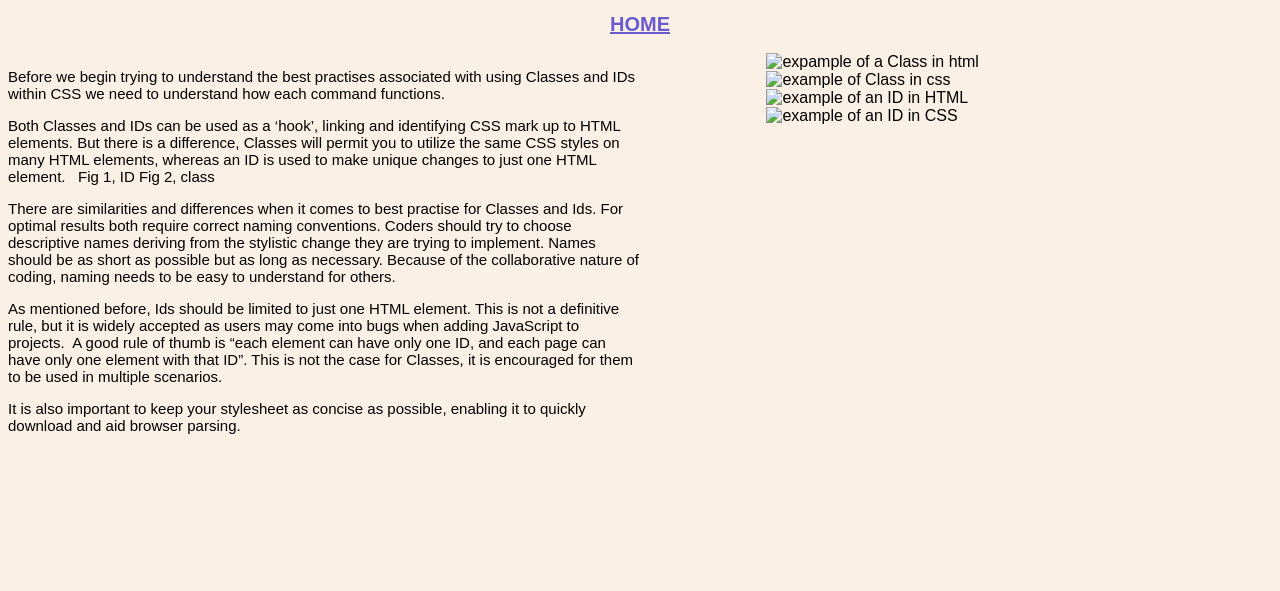
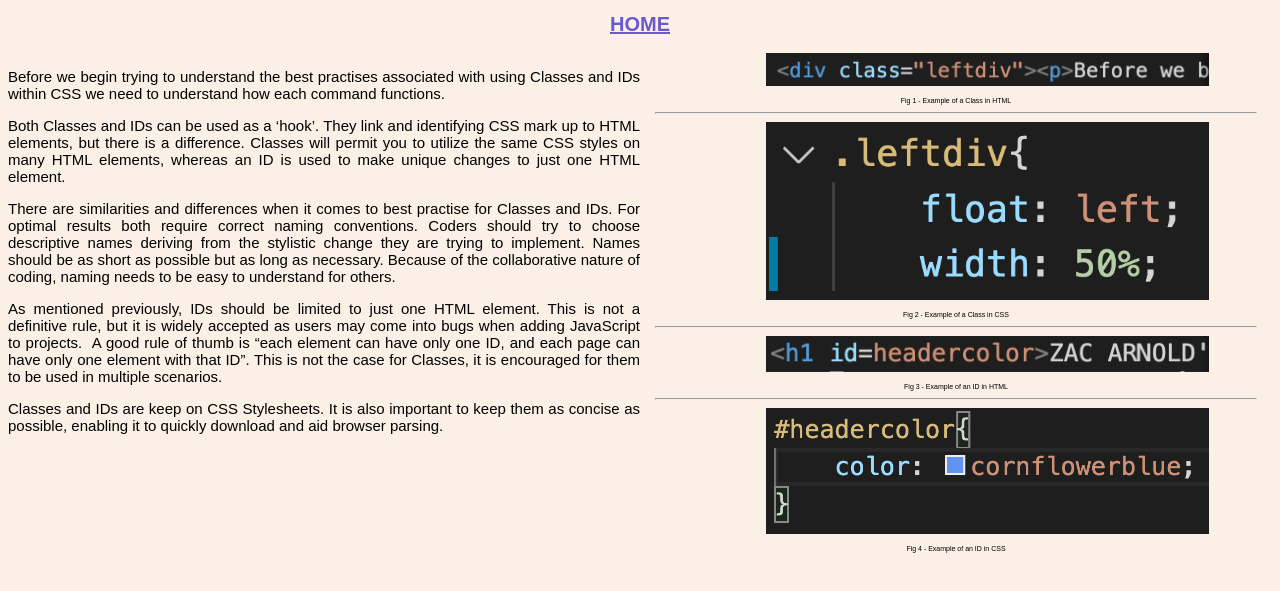
Before and after one commit to zac-arnold/zac-arnold.github.io, a plain HTML site: page blog/sprint2_technical.html in a window 1280 px wide. Shown: the part 95-686 px from the top of the page. Drawn offline with Linux system fonts and the light colour scheme.

Commit message:
add borders to images, amend typos

```diff
--- a/blog/sprint2_technical.html
+++ b/blog/sprint2_technical.html
@@ -11,21 +11,28 @@
         <h2><a href="file:///Users/ZacArnold/reflections-dev/zac-arnold.github.io/index.html">HOME</a></h2>
     </header>
     <div class="leftdiv"><p>Before we begin trying to understand the best practises associated with using Classes and IDs within CSS we need to understand how each command functions.</p>
-        <p>Both Classes and IDs can be used as a ‘hook’, linking and identifying CSS mark up to HTML elements. But there is a difference, Classes will permit you to utilize the same CSS styles on many HTML elements, whereas an ID is used to make unique changes to just one HTML element.
-    Fig 1, ID Fig 2, class</p>
-            <p>There are similarities and differences when it comes to best practise for Classes and Ids. For optimal results both require correct naming conventions. Coders should try to choose descriptive names deriving from the stylistic change they are trying to implement. Names should be as short as possible but as long as necessary. Because of the collaborative nature of coding, naming needs to be easy to understand for others. </p>
-                <p>As mentioned before, Ids should be limited to just one HTML element. This is not a definitive rule, but it is widely accepted as users may come into bugs when adding JavaScript to projects.
+        <p>Both Classes and IDs can be used as a ‘hook’. They link and identifying CSS mark up to HTML elements, but there is a difference. Classes will permit you to utilize the same CSS styles on many HTML elements, whereas an ID is used to make unique changes to just one HTML element.</p>
+            <p>There are similarities and differences when it comes to best practise for Classes and IDs. For optimal results both require correct naming conventions. Coders should try to choose descriptive names deriving from the stylistic change they are trying to implement. Names should be as short as possible but as long as necessary. Because of the collaborative nature of coding, naming needs to be easy to understand for others. </p>
+                <p>As mentioned previously, IDs should be limited to just one HTML element. This is not a definitive rule, but it is widely accepted as users may come into bugs when adding JavaScript to projects.
     A good rule of thumb is “each element can have only one ID, and each page can have only one element with that ID”. This is not the case for Classes, it is encouraged for them to be used in multiple scenarios. </p>
 
 <p>
-    It is also important to keep your stylesheet as concise as possible, enabling it to quickly download and aid browser parsing.
+    Classes and IDs are keep on CSS Stylesheets. It is also important to keep them as concise as possible, enabling it to quickly download and aid browser parsing.
 </p>
     </div>
 <div class="rightdiv">
-<img src="blog/img/Fig.1.png" alt="expample of a Class in html">
-<img src="blog/img/Fig.2.png" alt="example of Class in css">
-<img src="blog/img/Fig. 3.png" alt="example of an ID in HTML">
-<img src="blog/img/Fig. 4.png" alt="example of an ID in CSS">
+<img src="../blog/img/Fig.1.png" alt="expample of a Class in html">
+<p class="figtxt">Fig 1 - Example of a Class in HTML</p1>
+    <div></div>
+    <hr>
+<img src="../blog/img/Fig.2.png" alt="example of Class in css">
+<p class="figtxt">Fig 2 - Example of a Class in CSS</p1>
+    <hr>
+<img src="../blog/img/Fig. 3.png" alt="example of an ID in HTML">
+<p class="figtxt">Fig 3 - Example of an ID in HTML</p1>
+    <hr>
+<img src="../blog/img/Fig. 4.png" alt="example of an ID in CSS">
+<p class="figtxt">Fig 4 - Example of an ID in CSS</p1>
 </div>
 
 </body>
--- a/styles/main.css
+++ b/styles/main.css
@@ -25,11 +25,12 @@ h3 {
 p {
     font-size: 15px;
     font-family: Arial, Helvetica, sans-serif;
-    text-align: left;
+    text-align: justify;
 }
 img {
 width: 70%;
 padding-left: 20%;
+align-self: left;
 }
 
 a {
@@ -60,6 +61,16 @@ CLASS
     width: 50%;
 }
 
+.figtxt {
+    font-size: 7px;
+    font-family: Arial, Helvetica, sans-serif;
+    text-align: center;
+}
+hr{
+    width: 600px;
+    color: slateblue;
+}
+
 #headercolor{
     color: cornflowerblue;
 }
```
Also changed, not shown: index.html (+1 -1 lines).
